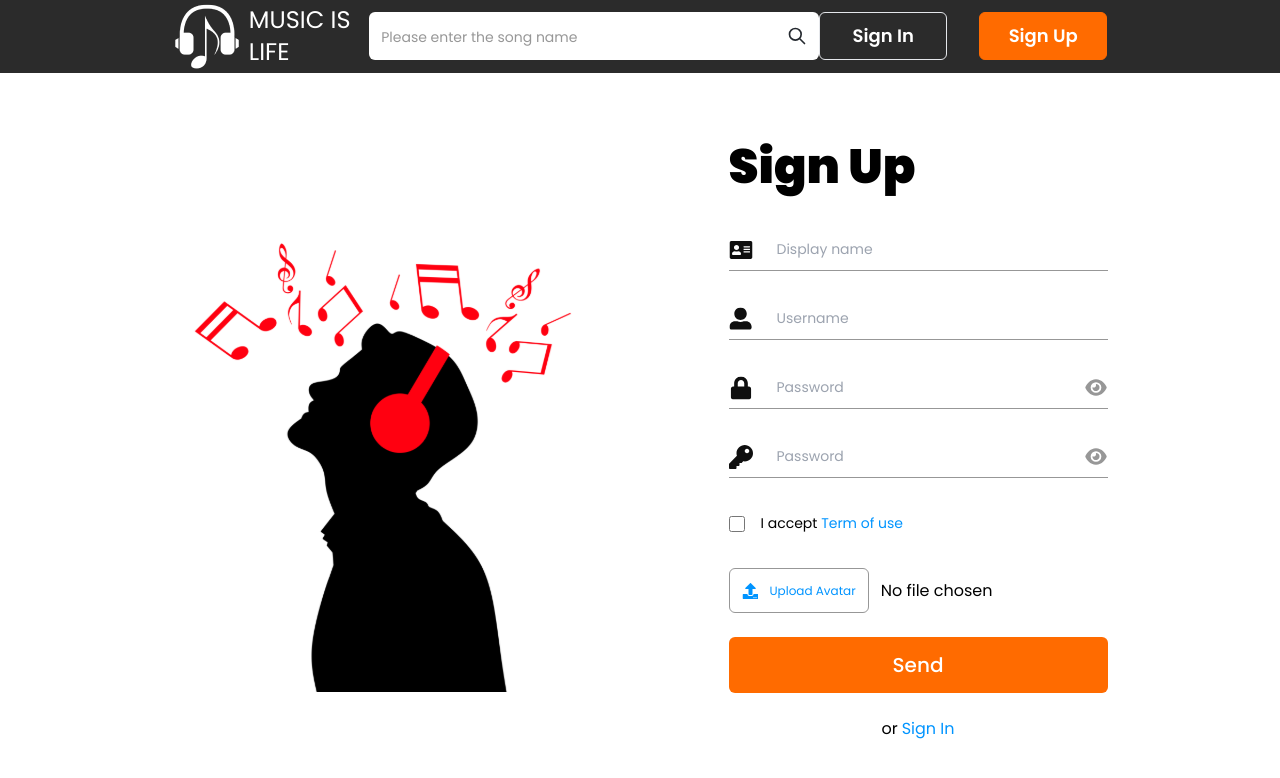
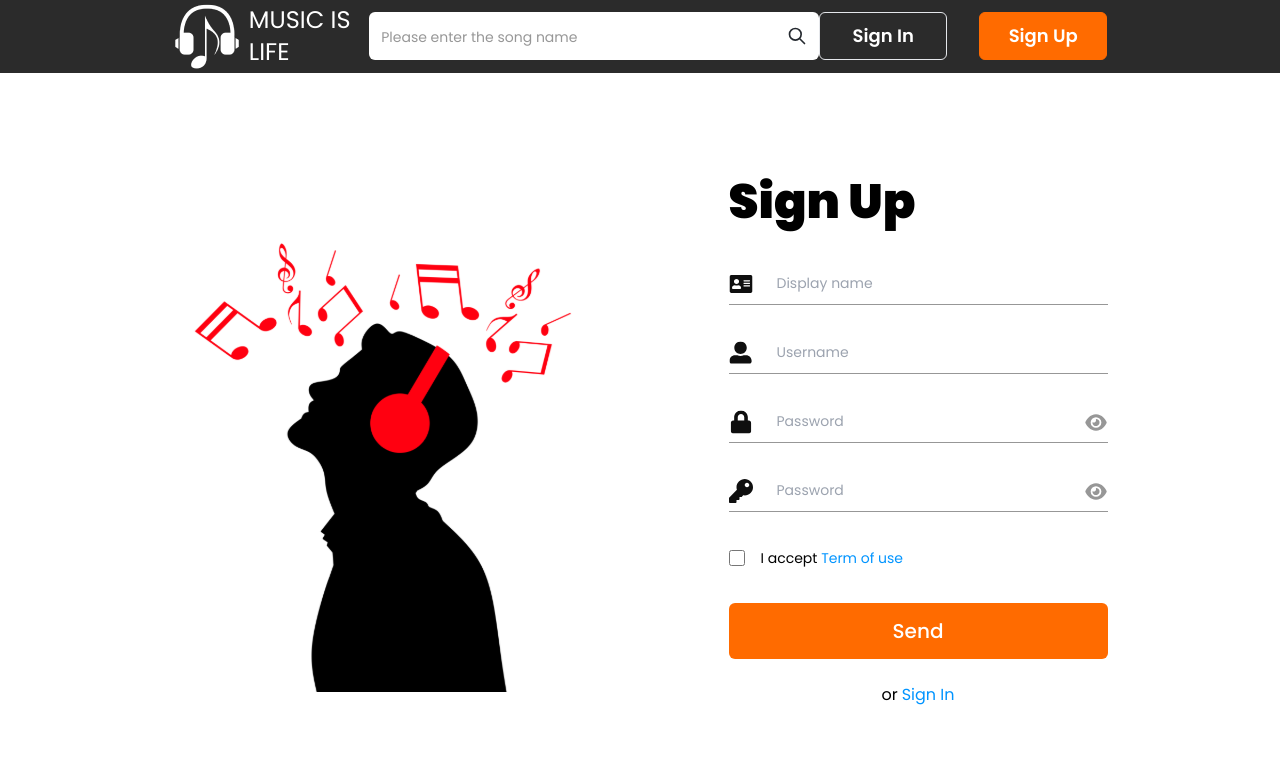
Before and after one commit to kyle41io/StreamMusicFE, a Next.js app: page /auth/sign-up in a window 1280 px wide. Shown: the top 778 px of the page. Built offline with nearby package versions, Linux system fonts and the light colour scheme.

Commit message:
fix some issues

```diff
--- a/src/components/auth/sign-up/SignUp.jsx
+++ b/src/components/auth/sign-up/SignUp.jsx
@@ -1,8 +1,6 @@
 import styles from './../../../styles/auth/sign-up/SignUp.module.css'
 import Input from '@/components/shared/Input'
-import UploadImg from './uploadimg'
 import Link from 'next/link'
-
 
 function SignUp() {
     return (
@@ -24,7 +22,7 @@ function SignUp() {
                         <input type="checkbox" name="" id="" className={styles.checkbox} />
                         <span>I accept <span className="link">Term of use</span></span>
                     </div>
-                    <UploadImg />
+                    {/* <UploadImg /> */}
                     <button className='button-1'>Send</button>
                     <span className={styles['linkSignUp']}>
                         or
--- a/src/components/auth/sign-up/uploadimg.jsx
+++ /dev/null
@@ -1,24 +0,0 @@
-'use client'
-import styles from './../../../styles/auth/sign-up/UploadImg.module.css'
-
-function UploadImg() {
-    return (
-        <div className={styles['upload-avt']}>
-            <div className={styles['upload-button-container']}>
-                <label htmlFor="input-avt" className={styles['button-upload-avt']}>
-                    <div className='upload-icon'>
-                    </div>
-                    <span className='link text-xs'>
-                        Upload Avatar
-                    </span>
-                    <input type="file" name="" id="input-avt" hidden/>
-                </label>
-            </div>
-            <span>
-                No file chosen
-            </span>
-        </div>
-    )
-}
-
-export default UploadImg
```
